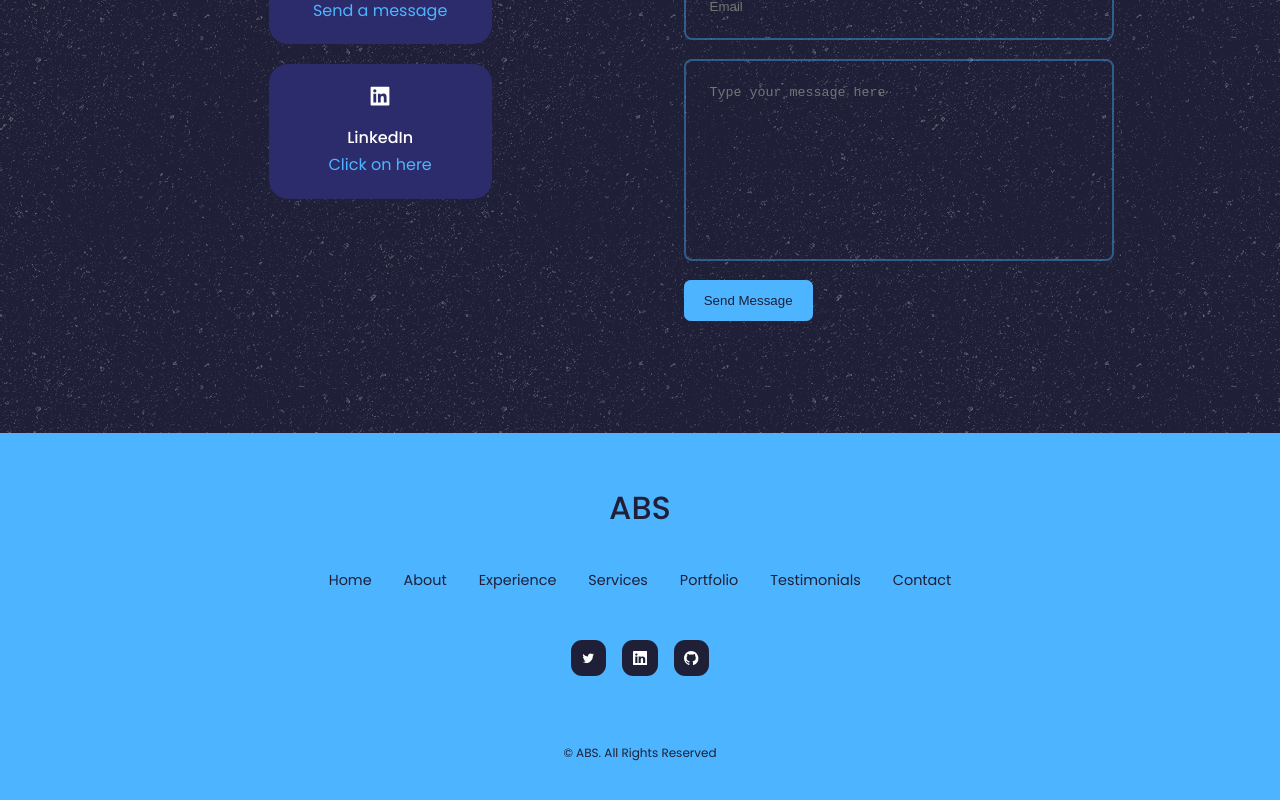
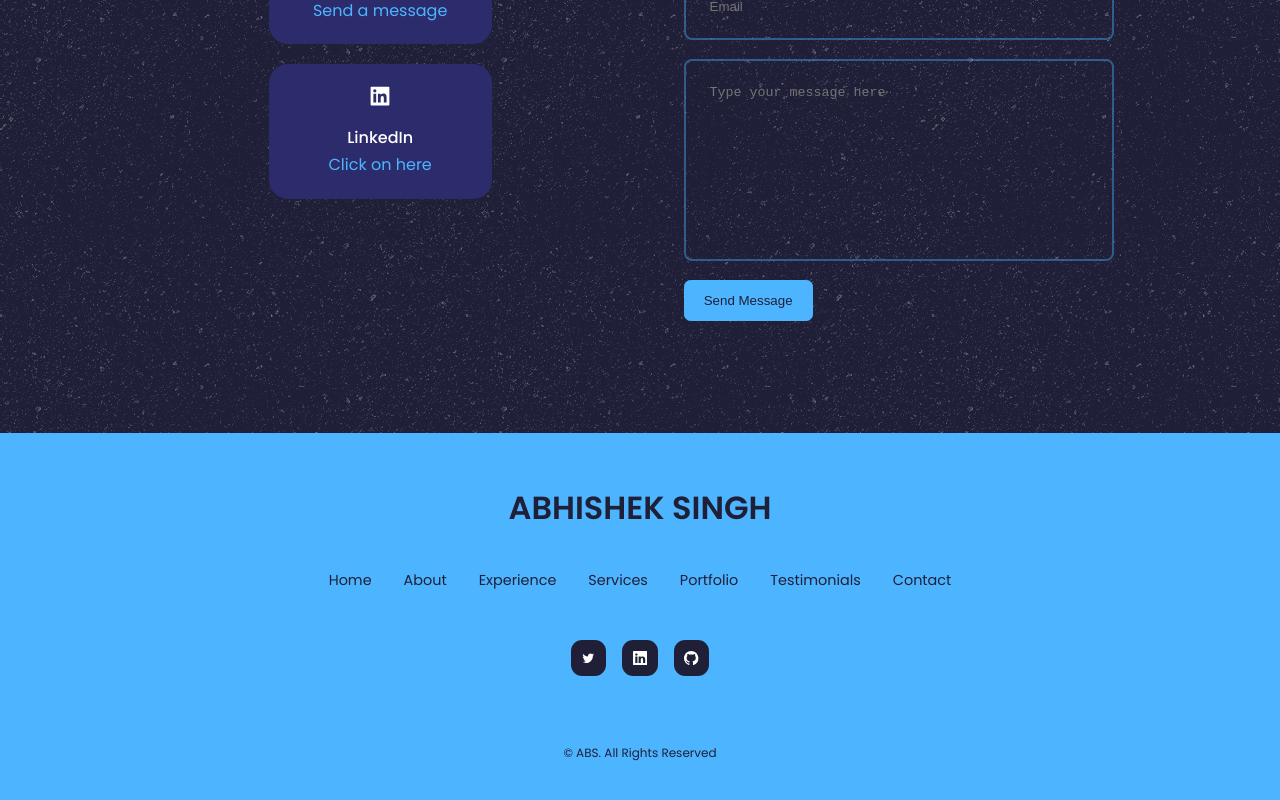
Before and after one commit to abhishek5131/myPortfolio, a React (Create React App) app: page / in a window 1280 px wide. Shown: the part 4220-5020 px from the top of the page. Built offline with nearby package versions, Linux system fonts and the light colour scheme.

Commit message:
updated footer header

```diff
--- a/src/components/footer/Footer.jsx
+++ b/src/components/footer/Footer.jsx
@@ -8,7 +8,7 @@ import {BsGithub} from 'react-icons/bs'
 const footer = () => {
   return (
     <footer>
-      <a href="#home" className='footer__logo'>ABS</a>
+      <a href="#home" className='footer__logo'><strong>ABHISHEK SINGH</strong></a>
 
       <ul className='permalinks'>
         <li><a href="#home">Home</a></li>
```
